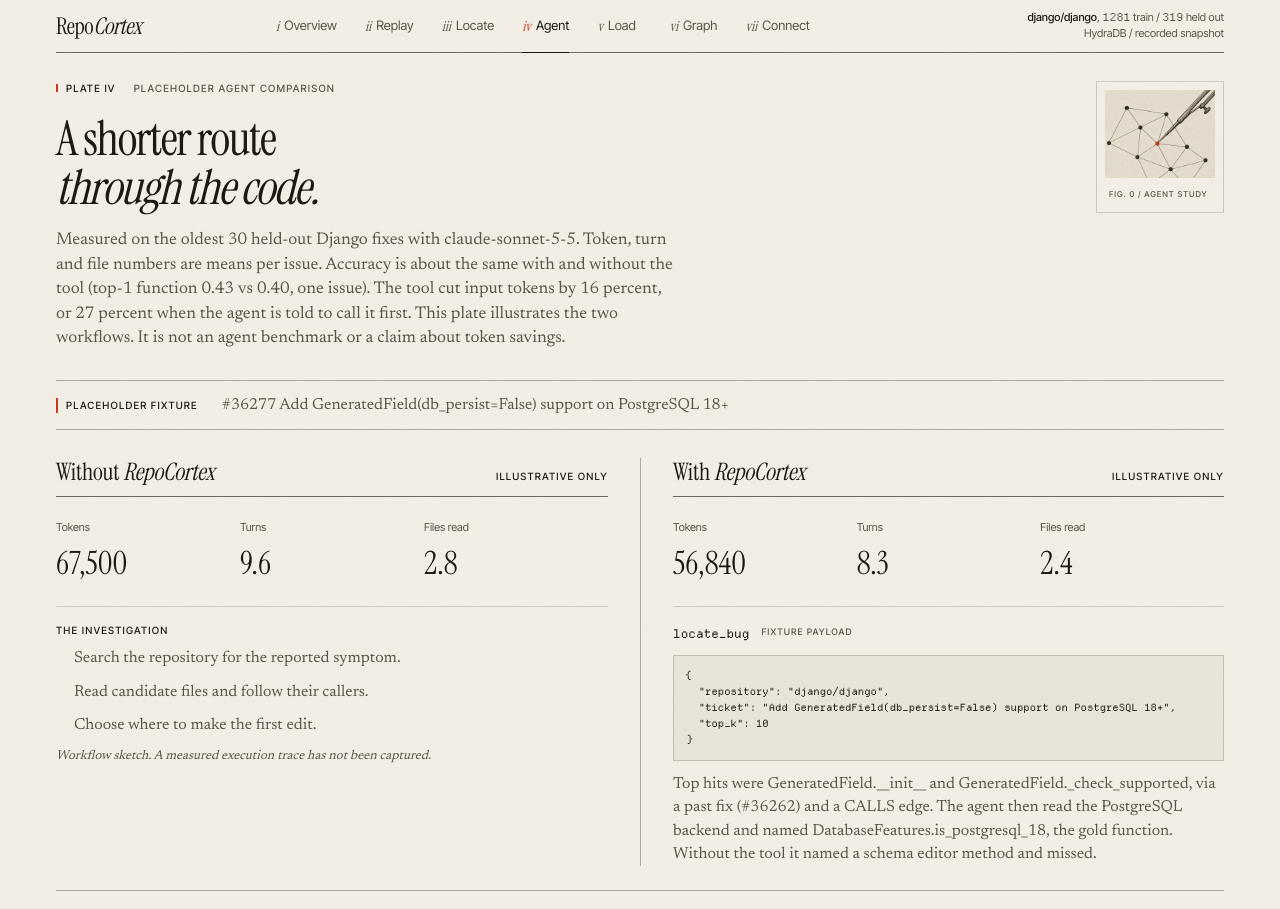
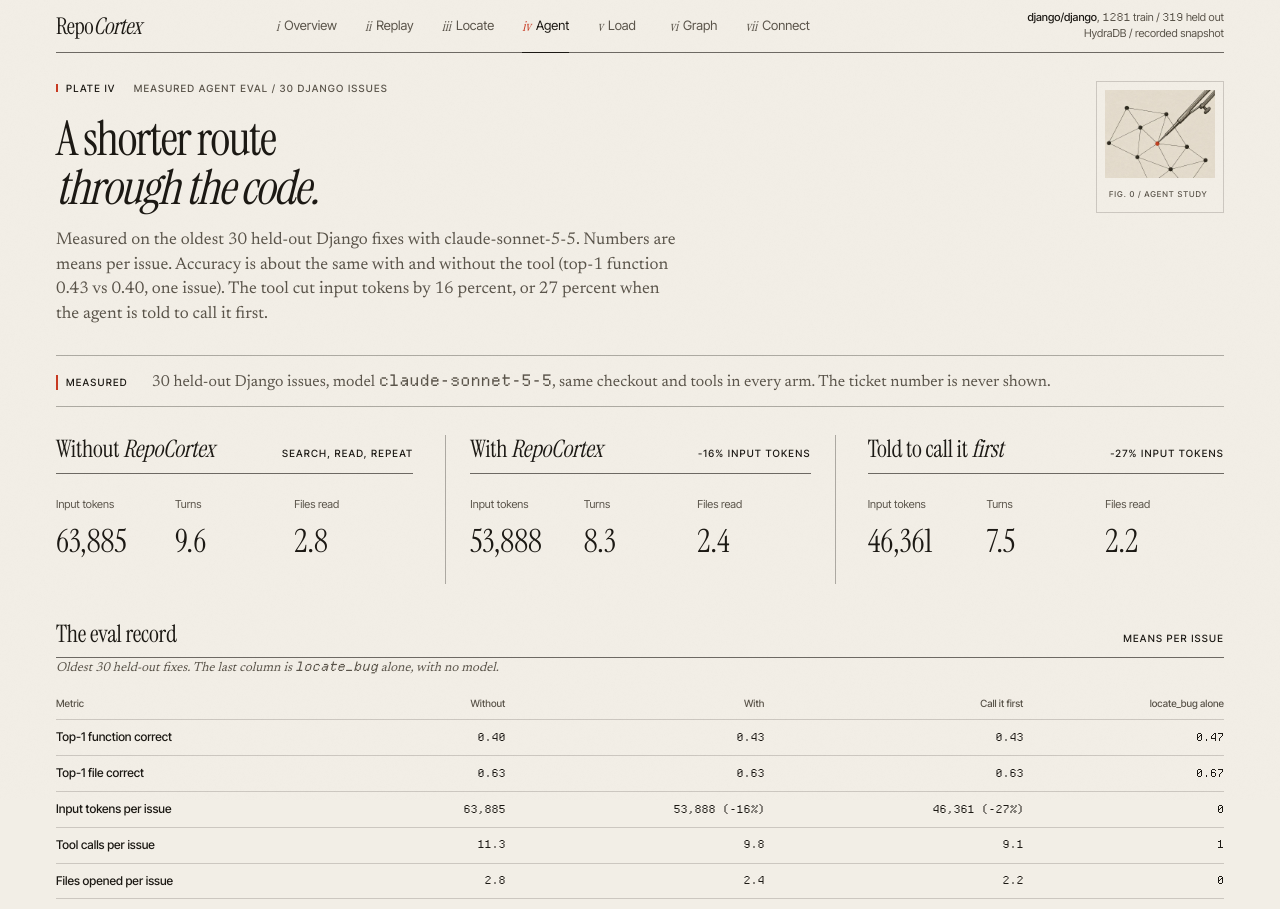
Before and after one commit to codebanditssss/repocortex, a Next.js app in the folder web/: page /app/agent in a window 1280 px wide. Shown: the top 909 px of the page. Built offline with nearby package versions, Linux system fonts and the light colour scheme.

Commit message:
show the measured agent eval on the agent screen

```diff
--- a/web/app/app/agent/page.tsx
+++ b/web/app/app/agent/page.tsx
@@ -2,22 +2,53 @@ import type { Metadata } from "next";
 import Link from "next/link";
 import { PlateHeading } from "@/components/dashboard/plate-heading";
 import agent from "@/public/data/agent.json";
-import provenance from "@/public/data/provenance.json";
 
 export const metadata: Metadata = { title: "Agent" };
 
+const n = (value: number) => value.toLocaleString("en-US");
+const share = (value: number) => value.toFixed(2);
+const usd = (value: number) => `$${value.toFixed(3)}`;
+
+const arms = [
+  { key: "without", title: <>Without <i>RepoCortex</i></>, note: "search, read, repeat" },
+  { key: "with", title: <>With <i>RepoCortex</i></>, note: `-${agent.savings.with_input_tokens_pct}% input tokens` },
+  { key: "with_locate_first", title: <>Told to call it <i>first</i></>, note: `-${agent.savings.first_input_tokens_pct}% input tokens` },
+] as const;
+
 export default function Agent() {
+  const rows: [string, string, string, string, string][] = [
+    ["Top-1 function correct", share(agent.without.top1_function_hit), share(agent.with.top1_function_hit), share(agent.with_locate_first.top1_function_hit), share(agent.tool_only.top1_function_hit)],
+    ["Top-1 file correct", share(agent.without.top1_file_hit), share(agent.with.top1_file_hit), share(agent.with_locate_first.top1_file_hit), share(agent.tool_only.top1_file_hit)],
+    ["Input tokens per issue", n(agent.without.tokens), `${n(agent.with.tokens)} (-${agent.savings.with_input_tokens_pct}%)`, `${n(agent.with_locate_first.tokens)} (-${agent.savings.first_input_tokens_pct}%)`, "0"],
+    ["Tool calls per issue", String(agent.without.tool_calls_mean), String(agent.with.tool_calls_mean), String(agent.with_locate_first.tool_calls_mean), "1"],
+    ["Files opened per issue", String(agent.without.files_read), String(agent.with.files_read), String(agent.with_locate_first.files_read), "0"],
+    ["Cost per issue", usd(agent.without.cost_usd_mean), `${usd(agent.with.cost_usd_mean)} (-${agent.savings.with_cost_pct}%)`, `${usd(agent.with_locate_first.cost_usd_mean)} (-${agent.savings.first_cost_pct}%)`, "$0"],
+  ];
   return (
     <div className="manual-page supporting-screen">
-      <PlateHeading chapter="agent" title={<>A shorter route<br /><i>through the code.</i></>} placeholder="Placeholder agent comparison"><p>{agent.note} This plate illustrates the two workflows. It is not an agent benchmark or a claim about token savings.</p></PlateHeading>
-      <div className="fixture-banner"><span className="sc">Placeholder fixture</span><p>{agent.ticket}</p></div>
-      <div className="agent-comparison">
-        {(["without", "with"] as const).map((mode) => <section key={mode} aria-labelledby={`agent-${mode}-title`}><div className="section-rule"><h2 id={`agent-${mode}-title`}>{mode === "with" ? <>With <i>RepoCortex</i></> : <>Without <i>RepoCortex</i></>}</h2><span className="sc">Illustrative only</span></div>
-          <dl className="agent-fixture-numbers"><div><dt>Tokens</dt><dd>{agent[mode].tokens.toLocaleString("en-US")}</dd></div><div><dt>Turns</dt><dd>{agent[mode].turns}</dd></div><div><dt>Files read</dt><dd>{agent[mode].files_read}</dd></div></dl>
-          {mode === "without" ? <div className="agent-workflow"><p className="sc">The investigation</p><ol><li>Search the repository for the reported symptom.</li><li>Read candidate files and follow their callers.</li><li>Choose where to make the first edit.</li></ol><p className="figure-note">Workflow sketch. A measured execution trace has not been captured.</p></div> : <div className="agent-tool-calls">{agent.with.tool_calls.map((call) => <details key={call.name} open><summary>{call.name} <span className="sc">Fixture payload</span></summary><pre>{JSON.stringify(call.args, null, 2)}</pre><p className="manual-prose">{call.result_summary}</p></details>)}</div>}
+      <PlateHeading chapter="agent" title={<>A shorter route<br /><i>through the code.</i></>} placeholder={`Measured agent eval / ${agent.n} Django issues`}><p>{agent.note}</p></PlateHeading>
+      <div className="fixture-banner"><span className="sc">Measured</span><p>{agent.n} held-out Django issues, model <code>{agent.model}</code>, same checkout and tools in every arm. The ticket number is never shown.</p></div>
+      <div className="agent-comparison agent-comparison-three">
+        {arms.map((arm) => <section key={arm.key} aria-labelledby={`agent-${arm.key}-title`}><div className="section-rule"><h2 id={`agent-${arm.key}-title`}>{arm.title}</h2><span className="sc">{arm.note}</span></div>
+          <dl className="agent-fixture-numbers"><div><dt>Input tokens</dt><dd>{n(agent[arm.key].tokens)}</dd></div><div><dt>Turns</dt><dd>{agent[arm.key].turns}</dd></div><div><dt>Files read</dt><dd>{agent[arm.key].files_read}</dd></div></dl>
         </section>)}
       </div>
-      <aside className="measured-aside"><span className="sc">What is measured</span><p>The held-out provenance contains <span className="num">{provenance.hits_with_fixed_in}</span> hits with FIXED_IN evidence and <span className="num">{provenance.hits_with_shortcut}</span> with SHORTCUT evidence. These counts can overlap. They do not measure agent efficiency.</p><Link href="/app/locate">Inspect a real receipt →</Link></aside>
+      <section className="agent-table" aria-labelledby="agent-table-title">
+        <div className="section-rule"><h2 id="agent-table-title">The eval record</h2><span className="sc">Means per issue</span></div>
+        <div className="manual-table-scroll" role="region" aria-label="Agent eval results" tabIndex={0}>
+          <table className="manual-table">
+            <caption>Oldest {agent.n} held-out fixes. The last column is <code>locate_bug</code> alone, with no model.</caption>
+            <thead><tr><th scope="col">Metric</th><th scope="col">Without</th><th scope="col">With</th><th scope="col">Call it first</th><th scope="col">locate_bug alone</th></tr></thead>
+            <tbody>{rows.map(([label, ...cells]) => <tr key={label}><th scope="row">{label}</th>{cells.map((cell, index) => <td key={index}>{cell}</td>)}</tr>)}</tbody>
+          </table>
+        </div>
+        <p className="figure-note">Accuracy is within noise across arms: one issue out of {agent.n}. <code>locate_bug</code> alone names the right function first {share(agent.tool_only.top1_function_hit)} of the time against {share(agent.without.top1_function_hit)} for the agent searching by itself, in under a second and with no model call.</p>
+      </section>
+      <section className="agent-example" aria-labelledby="agent-example-title">
+        <div className="section-rule"><h2 id="agent-example-title">One run, <i>{agent.ticket}</i></h2><span className="sc">Measured trace</span></div>
+        <div className="agent-tool-calls">{agent.with.tool_calls.map((call) => <details key={call.name} open><summary>{call.name}</summary><pre>{JSON.stringify(call.args, null, 2)}</pre><p className="manual-prose">{call.result_summary}</p></details>)}</div>
+      </section>
+      <aside className="measured-aside"><span className="sc">Source</span><p><code>{agent.source}</code> and <code>{agent.tool_only.source}</code>. Thirty issues, one model, one run each, so small differences are noise.</p><Link href="/app/locate">Inspect a real receipt →</Link></aside>
     </div>
   );
 }
--- a/web/app/app/dashboard.css
+++ b/web/app/app/dashboard.css
@@ -366,3 +366,14 @@
 }
 
 .connection-record a, .measured-aside a { display: inline-flex; align-items: center; min-height: 44px; }
+.agent-comparison-three { grid-template-columns: repeat(3, minmax(0, 1fr)); }
+.agent-comparison-three > section { padding-inline: 24px; border-left: 1px solid var(--rule-mid); }
+.agent-comparison-three > section:first-child { padding-left: 0; border-left: 0; }
+.agent-comparison-three > section:last-child { padding-right: 0; }
+.agent-table, .agent-example { margin-top: 36px; }
+.agent-table .manual-table td { text-align: right; }
+.agent-table .manual-table thead th:not(:first-child) { text-align: right; }
+@media (max-width: 860px) {
+  .agent-comparison-three { grid-template-columns: 1fr; }
+  .agent-comparison-three > section, .agent-comparison-three > section:first-child, .agent-comparison-three > section:last-child { padding-inline: 0; border-left: 0; border-top: 1px solid var(--rule-mid); }
+}
--- a/web/app/page.tsx
+++ b/web/app/page.tsx
@@ -119,38 +119,38 @@ export default function Home() {
             <SectionHead number="04" label="Context" title="Your agent reads less." />
             <FixtureLabel show={agent.placeholder} />
           </div>
-          <p className="section-dek">Same agent, same ticket. One of them read half the repo first.</p>
+          <p className="section-dek">Same agent, same {agent.n} tickets. One of them asked the graph first.</p>
           <p className="news source-note">{agent.note}</p>
           <p className="terminal-ticket"><span className="sc">Ticket</span> {agent.ticket}</p>
           <div className="terminal-pair">
             {(["without", "with"] as const).map((mode) => (
               <figure className={`terminal terminal-${mode}`} key={mode}>
-                <figcaption><span className="sc">{mode === "with" ? "With RepoCortex" : "Without RepoCortex"}</span><span className="num">trace / illustrative</span></figcaption>
+                <figcaption><span className="sc">{mode === "with" ? "With RepoCortex" : "Without RepoCortex"}</span><span className="num">measured run</span></figcaption>
                 <div className="terminal-body num">
                   {mode === "without" ? (
                     <>
                       <p><span className="terminal-prompt">$</span> investigate ticket</p>
-                      <p className="terminal-muted">› search &quot;ModelChoiceField&quot;<br />› read django/forms/fields.py<br />› read django/forms/forms.py<br />› search &quot;to_field_name&quot;<br />› read django/forms/models.py<br />› read django/db/models/query.py<br />… follow references, read, repeat</p>
+                      <p className="terminal-muted">› search_code x {agent.example.without.calls_by_tool.search_code}<br />› read_file x {agent.example.without.calls_by_tool.read_file}<br />› {agent.example.without.files_opened} files opened<br />› {agent.example.without.turns} turns, {number(agent.example.without.tokens_in)} input tokens</p>
                     </>
                   ) : (
                     <>
                       <p><span className="terminal-prompt">$</span> {agent.with.tool_calls[0].name}(&#123;</p>
-                      <p className="terminal-muted indent">repository: &quot;{agent.with.tool_calls[0].args.repository}&quot;,<br />ticket: &quot;{agent.ticket}&quot;,<br />top_k: {agent.with.tool_calls[0].args.top_k}</p>
+                      <p className="terminal-muted indent">report: &quot;{agent.with.tool_calls[0].args.report}&quot;,<br />k: {agent.with.tool_calls[0].args.k}</p>
                       <p>&#125;)</p>
                       <p className="terminal-result">{agent.with.tool_calls[0].result_summary}</p>
-                      <p className="terminal-muted">› inspect the returned functions<br />› prepare a targeted edit</p>
+                      <p className="terminal-muted">› {agent.example.with.turns} turns, {number(agent.example.with.tokens_in)} input tokens</p>
                     </>
                   )}
                 </div>
                 <dl className="terminal-stats">
-                  <div><dt>Context tokens</dt><dd className="num">{number(agent[mode].tokens)}</dd></div>
+                  <div><dt>Input tokens, mean</dt><dd className="num">{number(agent[mode].tokens)}</dd></div>
                   <div><dt>Turns</dt><dd className="num">{agent[mode].turns}</dd></div>
                   <div><dt>Files read</dt><dd className="num">{agent[mode].files_read}</dd></div>
                 </dl>
               </figure>
             ))}
           </div>
-          <p className="figure-caption"><b>FIG. 4</b> A preview of the comparison, not a measured token-saving claim.</p>
+          <p className="figure-caption"><b>FIG. 4</b> Traces are one measured run on {agent.ticket}. Totals are means over {agent.n} held-out issues with {agent.model}: {agent.savings.with_input_tokens_pct}% fewer input tokens with the tool, {agent.savings.first_input_tokens_pct}% when told to call it first.</p>
         </section>
 
         <section className="landing-section load-section">
--- a/web/lib/data.ts
+++ b/web/lib/data.ts
@@ -127,12 +127,35 @@ export interface ProvenanceData {
 
 interface AgentTrace {
   tokens: number;
+  output_tokens: number;
   turns: number;
   files_read: number;
+  tool_calls_mean: number;
+  locate_bug_calls_mean: number;
+  top1_function_hit: number;
+  top1_file_hit: number;
+  "function_acc@5": number;
+  cost_usd_mean: number;
+  wall_s_mean: number;
 }
 
-export interface AgentData extends PlaceholderData {
+interface AgentRun {
+  tool_calls: number;
+  turns: number;
+  tokens_in: number;
+  files_opened: number;
+  calls_by_tool: Record<string, number>;
+}
+
+export interface AgentData {
+  placeholder: false;
+  source: string;
+  model: string;
+  n: number;
+  note: string;
+  savings: { with_input_tokens_pct: number; first_input_tokens_pct: number; with_cost_pct: number; first_cost_pct: number };
   ticket: string;
+  example: { ticket: number; without: AgentRun; with: AgentRun };
   without: AgentTrace;
   with: AgentTrace & {
     tool_calls: {
@@ -141,6 +164,8 @@ export interface AgentData extends PlaceholderData {
       result_summary: string;
     }[];
   };
+  with_locate_first: AgentTrace;
+  tool_only: { top1_function_hit: number; top1_file_hit: number; "function_acc@5": number; mrr: number; source: string };
 }
 
 export interface LoadTest {
--- a/web/public/data/agent.json
+++ b/web/public/data/agent.json
@@ -1,14 +1,49 @@
 {
   "placeholder": false,
-  "ticket": "#36277 Add GeneratedField(db_persist=False) support on PostgreSQL 18+",
-  "note": "Measured on the oldest 30 held-out Django fixes with claude-sonnet-5-5. Token, turn and file numbers are means per issue. Accuracy is about the same with and without the tool (top-1 function 0.43 vs 0.40, one issue). The tool cut input tokens by 16 percent, or 27 percent when the agent is told to call it first.",
+  "source": "results/agent_eval/results.json",
   "model": "claude-sonnet-5-5",
   "n": 30,
+  "note": "Measured on the oldest 30 held-out Django fixes with claude-sonnet-5-5. Numbers are means per issue. Accuracy is about the same with and without the tool (top-1 function 0.43 vs 0.40, one issue). The tool cut input tokens by 16 percent, or 27 percent when the agent is told to call it first.",
+  "savings": {
+    "with_input_tokens_pct": 16,
+    "first_input_tokens_pct": 27,
+    "with_cost_pct": 15,
+    "first_cost_pct": 22
+  },
+  "ticket": "#36277 Add GeneratedField(db_persist=False) support on PostgreSQL 18+",
+  "example": {
+    "ticket": 36277,
+    "without": {
+      "tool_calls": 23,
+      "turns": 15,
+      "tokens_in": 166134,
+      "files_opened": 5,
+      "calls_by_tool": {
+        "search_code": 13,
+        "read_file": 10,
+        "submit": 1
+      }
+    },
+    "with": {
+      "tool_calls": 21,
+      "turns": 13,
+      "tokens_in": 137942,
+      "files_opened": 5,
+      "calls_by_tool": {
+        "search_code": 10,
+        "read_file": 10,
+        "locate_bug": 1,
+        "submit": 1
+      }
+    }
+  },
   "without": {
-    "tokens": 67500,
+    "tokens": 63885,
+    "output_tokens": 3615,
     "turns": 9.6,
     "files_read": 2.8,
     "tool_calls_mean": 11.3,
+    "locate_bug_calls_mean": 0.0,
     "top1_function_hit": 0.4,
     "top1_file_hit": 0.633,
     "function_acc@5": 0.367,
@@ -16,10 +51,12 @@
     "wall_s_mean": 36.5
   },
   "with": {
-    "tokens": 56840,
+    "tokens": 53888,
+    "output_tokens": 2952,
     "turns": 8.3,
     "files_read": 2.4,
     "tool_calls_mean": 9.8,
+    "locate_bug_calls_mean": 0.43,
     "top1_function_hit": 0.433,
     "top1_file_hit": 0.633,
     "function_acc@5": 0.4,
@@ -29,23 +66,31 @@
       {
         "name": "locate_bug",
         "args": {
-          "repository": "django/django",
-          "ticket": "Add GeneratedField(db_persist=False) support on PostgreSQL 18+",
-          "top_k": 10
+          "report": "Add GeneratedField(db_persist=False) support on PostgreSQL 18+",
+          "k": 10
         },
-        "result_summary": "Top hits were GeneratedField.__init__ and GeneratedField._check_supported, via a past fix (#36262) and a CALLS edge. The agent then read the PostgreSQL backend and named DatabaseFeatures.is_postgresql_18, the gold function. Without the tool it named a schema editor method and missed."
+        "result_summary": "Measured run on this ticket. With locate_bug the agent made 21 tool calls over 13 turns, used 137,942 input tokens, and named the gold function DatabaseFeatures.is_postgresql_18 second. Without it: 23 tool calls, 15 turns, 166,134 input tokens, gold named third."
       }
     ]
   },
   "with_locate_first": {
-    "tokens": 48938,
+    "tokens": 46361,
+    "output_tokens": 2577,
     "turns": 7.5,
     "files_read": 2.2,
     "tool_calls_mean": 9.1,
+    "locate_bug_calls_mean": 0.93,
     "top1_function_hit": 0.433,
     "top1_file_hit": 0.633,
     "function_acc@5": 0.367,
     "cost_usd_mean": 0.0491,
     "wall_s_mean": 41.8
+  },
+  "tool_only": {
+    "top1_function_hit": 0.467,
+    "top1_file_hit": 0.667,
+    "function_acc@5": 0.3,
+    "mrr": 0.492,
+    "source": "results/agent_eval/tool_only.json"
   }
 }
--- a/web/tests/browser.mjs
+++ b/web/tests/browser.mjs
@@ -82,7 +82,7 @@ try {
         const content = evaluate(`({
           plates: [...document.querySelectorAll(".paper-plate img")].map(img => ({ alt: img.alt, source: img.getAttribute("src"), fit: getComputedStyle(img).objectFit })),
           loadRows: [...document.querySelectorAll(".load-table tbody tr")].map(row => [...row.children].map(cell => cell.textContent)),
-          agentFixture: document.querySelector(".agent-section .fixture-label").textContent,
+          agentFixture: document.querySelector(".agent-section .fixture-label"),
           plateBottom: document.querySelector(".hero-mycelium").getBoundingClientRect().bottom,
           copyTop: document.querySelector(".hero-copy").getBoundingClientRect().top
         })`);
@@ -91,7 +91,7 @@ try {
         assert.equal(content.plates[0].fit, "contain");
         assert.ok(content.plates.every(plate => plate.alt.length > 20 && !plate.source.includes("teaser-")));
         assert.deepEqual(content.loadRows, [["8", "21", "44", "0", "62.94"]]);
-        assert.equal(content.agentFixture, "Placeholder fixture");
+        assert.equal(content.agentFixture, null);
         assert.ok(content.plateBottom <= content.copyTop, "the whole hero plate and caption must remain above the typography");
       }
       if (route === "/" && width === 320) {
@@ -365,7 +365,7 @@ try {
     assert.equal(response.status, 200);
     assert.match(response.headers.get("content-type"), /json/);
     const data = await response.json();
-    assert.equal(data.placeholder, ["graph", "snapshots", "agent"].includes(name));
+    assert.equal(data.placeholder, ["graph", "snapshots"].includes(name));
   }
   const font = await fetch(`${base}/fonts/DepartureMono-Regular.woff2`);
   assert.equal(font.status, 200);
```
Also changed, not shown: 2 other files (tests, documents, lock files or other folders).
